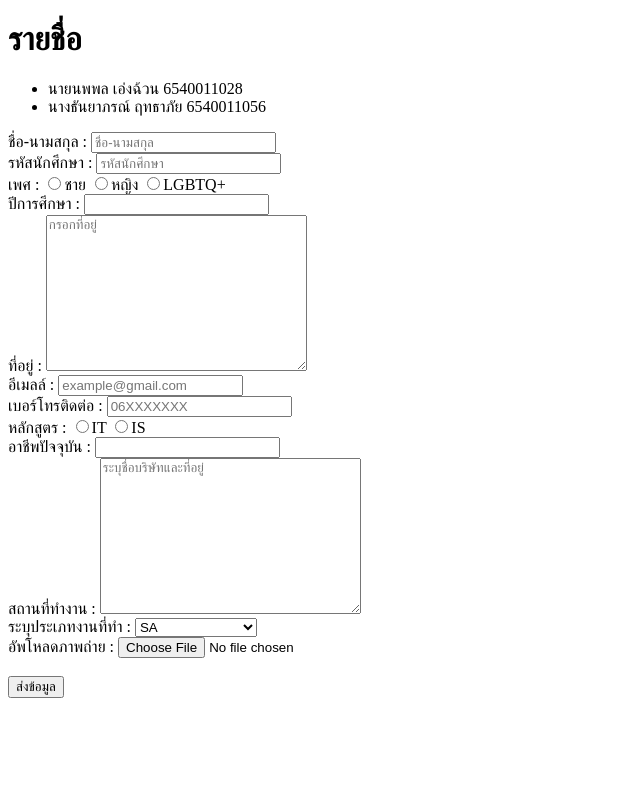
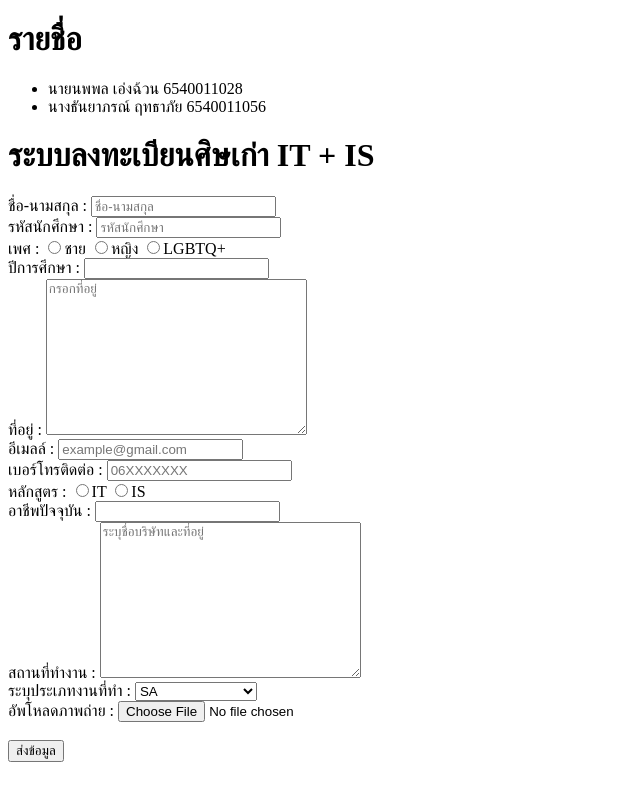
Before and after one commit to IceMan0D/Project_Web_Port, a plain HTML site: page ex3_028_056.html in a window 1280 px wide. Shown: the whole page, without its empty margins (0-640 px from the left). Drawn offline with Linux system fonts and the light colour scheme.

Commit message:
add title

```diff
--- a/ex3_028_056.html
+++ b/ex3_028_056.html
@@ -12,6 +12,7 @@
       <li>นางธันยาภรณ์ ฤทธาภัย 6540011056</li>
     </ul>
     <form action="">
+      <h1>ระบบลงทะเบียนศิษเก่า IT + IS</h1>
       <label for="name">ชื่อ-นามสกุล :</label>
       <input type="text" name="name" placeholder="ชื่อ-นามสกุล" required />
       <br />
@@ -40,7 +41,7 @@
       <br />
 
       <label for="email">อีเมลล์ :</label>
-      <input type="email" name="email"  placeholder="example@gmail.com" />
+      <input type="email" name="email" placeholder="example@gmail.com" />
       <br />
 
       <label for="text">เบอร์โทรติดต่อ :</label>
```
